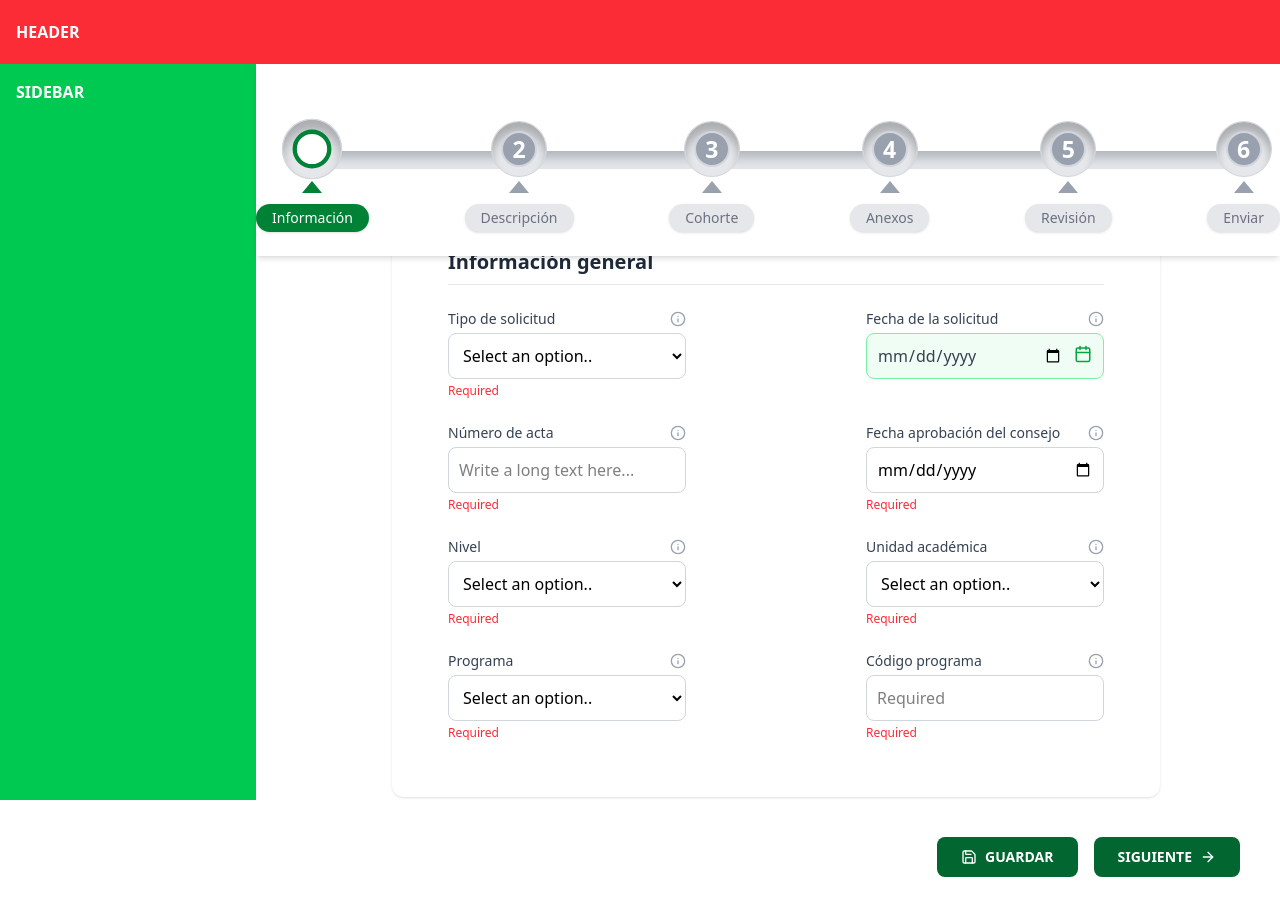
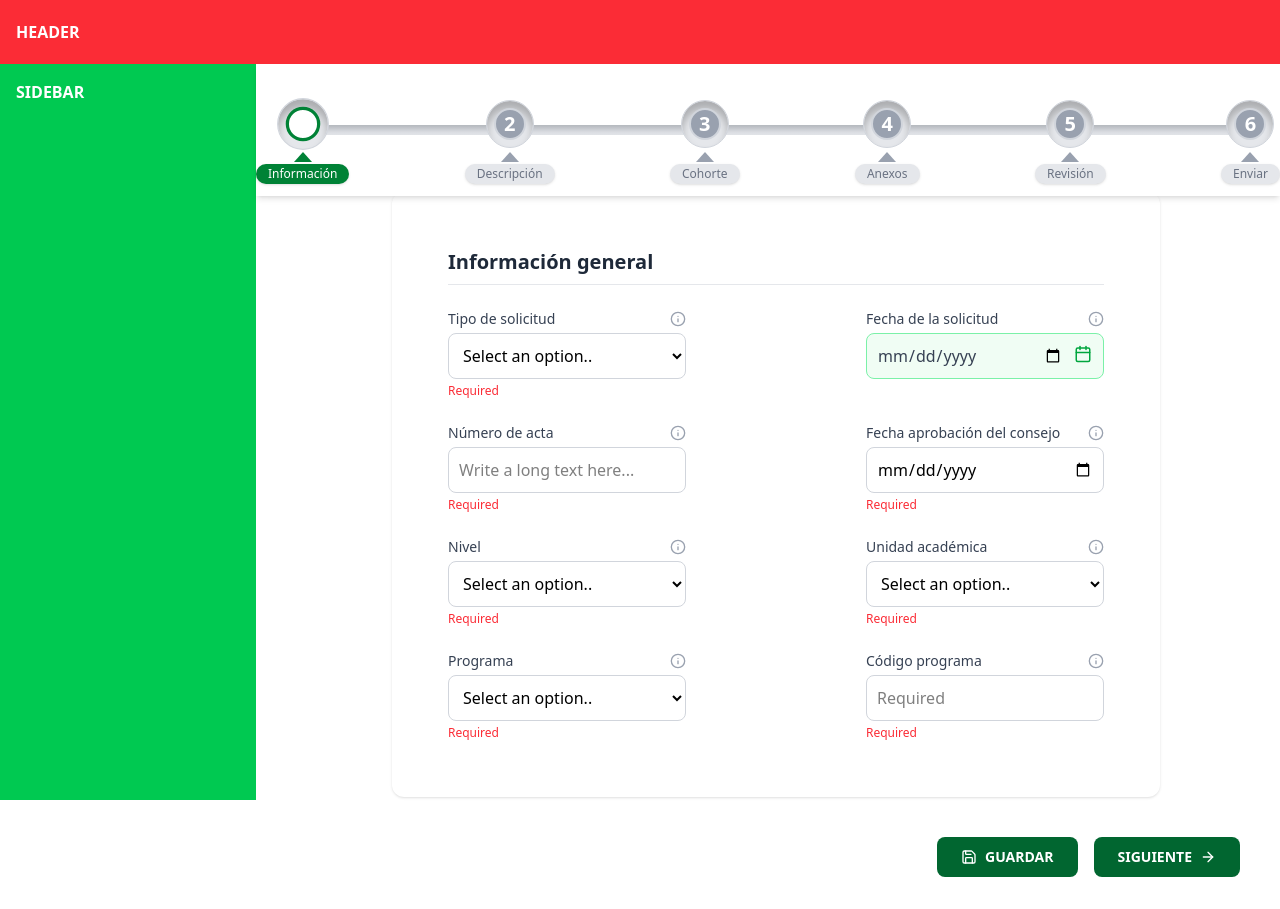
Before and after one commit to yeison8a/SIGEPOS-UdeA-Front-end, a Next.js app: page /dashboard in a window 1280 px wide. Built offline with nearby package versions, Linux system fonts and the light colour scheme.

Commit message:
disminución de tamaño del progress bar

```diff
--- a/components/ProgressBar.tsx
+++ b/components/ProgressBar.tsx
@@ -3,14 +3,12 @@
 import { motion } from "framer-motion";
 import { Check } from "lucide-react";
 
-// Recibe los parámetros desde el componente padre
 type Props = {
   currentStep: number;
   setCurrentStep: (n: number) => void;
   compact?: boolean;
 };
 
-// ===== Ejemplo de tus pasos =====
 const steps = [
   { number: 1, label: "Información" },
   { number: 2, label: "Descripción" },
@@ -24,17 +22,17 @@ export default function ProgressBar({ currentStep, setCurrentStep, compact = fal
   const pct = ((currentStep - 1) / (steps.length - 1)) * 100;
 
   return (
-    <div className="fixed top-0 left-0 right-0 z-50 bg-white shadow-md py-6">
+    <div className="fixed top-0 left-0 right-0 z-50 bg-white shadow-md py-3">
       <div className="relative w-full max-w-6xl mx-auto flex flex-col items-center">
         {/* Línea de fondo */}
         <div className="absolute left-[3.5rem] right-[2.9rem] top-1/2 -translate-y-1/2 z-0">
           <div className="relative w-full">
             <div
-              className="absolute top-1/2 left-0 w-full h-[18px] rounded-full -translate-y-1/2
-              bg-gradient-to-b from-gray-300 to-gray-200 shadow-[inset_0_6px_10px_rgba(0,0,0,0.15)]"
+              className="absolute top-1/2 left-0 w-full h-[10px] rounded-full -translate-y-1/2
+              bg-gradient-to-b from-gray-300 to-gray-200 shadow-[inset_0_4px_6px_rgba(0,0,0,0.15)]"
             />
             <motion.div
-              className="absolute top-1/2 left-0 h-[18px] bg-green-700 rounded-full -translate-y-1/2 z-0"
+              className="absolute top-1/2 left-0 h-[10px] bg-green-700 rounded-full -translate-y-1/2 z-0"
               animate={{ width: `${pct}%` }}
               transition={{ duration: 0.5, ease: "easeInOut" }}
             />
@@ -52,30 +50,30 @@ export default function ProgressBar({ currentStep, setCurrentStep, compact = fal
                 key={number}
                 className="relative flex flex-col items-center justify-center cursor-default select-none"
               >
-                <div className="relative flex flex-col items-center translate-y-[33px]">
+                <div className="relative flex flex-col items-center translate-y-[24px]">
                   <motion.div
-                    className="w-14 h-14 rounded-full flex items-center justify-center border border-gray-300 bg-gray-200 shadow-[inset_0_10px_10px_rgba(0,0,0,0.25)]"
+                    className="w-12 h-12 rounded-full flex items-center justify-center border border-gray-300 bg-gray-200 shadow-[inset_0_8px_8px_rgba(0,0,0,0.25)]"
                     animate={{ scale: isActive ? 1.08 : 1 }}
                     transition={{ duration: 0.2 }}
                   >
                     <div
-                      className={`w-9 h-9 rounded-full flex items-center justify-center transition-all duration-300 ${
+                      className={`w-8 h-8 rounded-full flex items-center justify-center transition-all duration-300 ${
                         isCompleted
-                          ? "bg-green-700 text-white"
+                          ? 'bg-green-700 text-white'
                           : isActive
-                          ? "bg-white border-[4px] border-green-700"
-                          : "bg-gray-400 text-white border-2 border-gray-300"
+                          ? 'bg-white border-[3px] border-green-700'
+                          : 'bg-gray-400 text-white border-2 border-gray-300'
                       }`}
                     >
                       {isCompleted ? (
-                        <Check size={18} strokeWidth={3} />
+                        <Check size={16} strokeWidth={3} />
                       ) : !isActive ? (
-                        <span className="text-white font-extrabold text-[23px]">{number}</span>
+                        <span className="text-white font-extrabold text-[20px]">{number}</span>
                       ) : null}
                     </div>
                   </motion.div>
                   <div
-                    className={`absolute top-full mt-1 w-0 h-0 border-l-[10px] border-r-[10px] border-b-[12px]
+                    className={`absolute top-full mt-1 w-0 h-0 border-l-[9px] border-r-[9px] border-b-[10px]
                     ${
                       isActive
                         ? "border-l-transparent border-r-transparent border-b-green-700"
@@ -84,7 +82,7 @@ export default function ProgressBar({ currentStep, setCurrentStep, compact = fal
                   />
                 </div>
                 <div
-                  className={`mt-15 px-4 py-1 rounded-full text-sm font-medium shadow-sm transition-all duration-300 ${
+                  className={`mt-10 px-3 py-[2px] rounded-full text-xs font-medium shadow-sm transition-all duration-300 ${
                     isActive ? "bg-green-700 text-white" : "bg-gray-200 text-gray-500"
                   }`}
                 >
```
